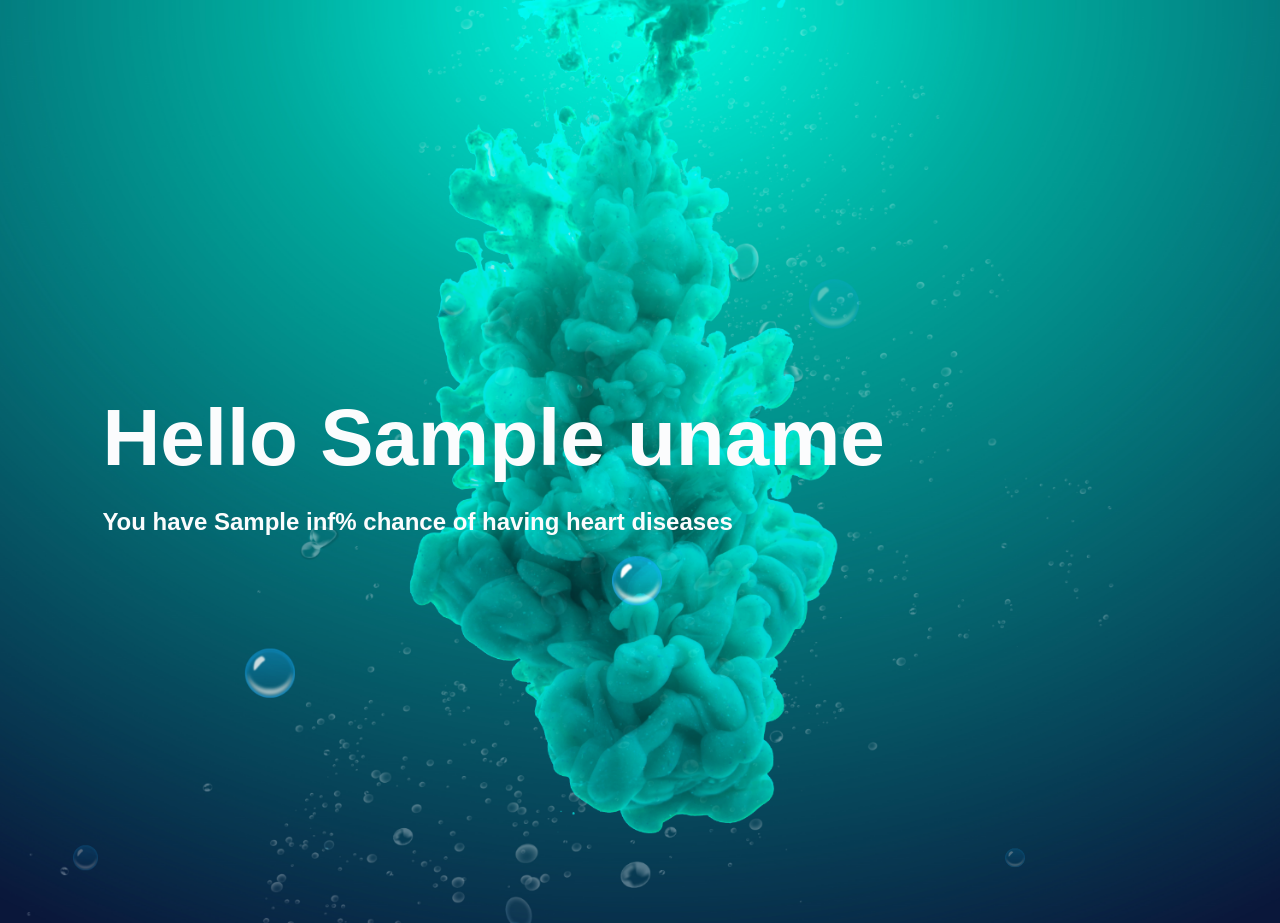
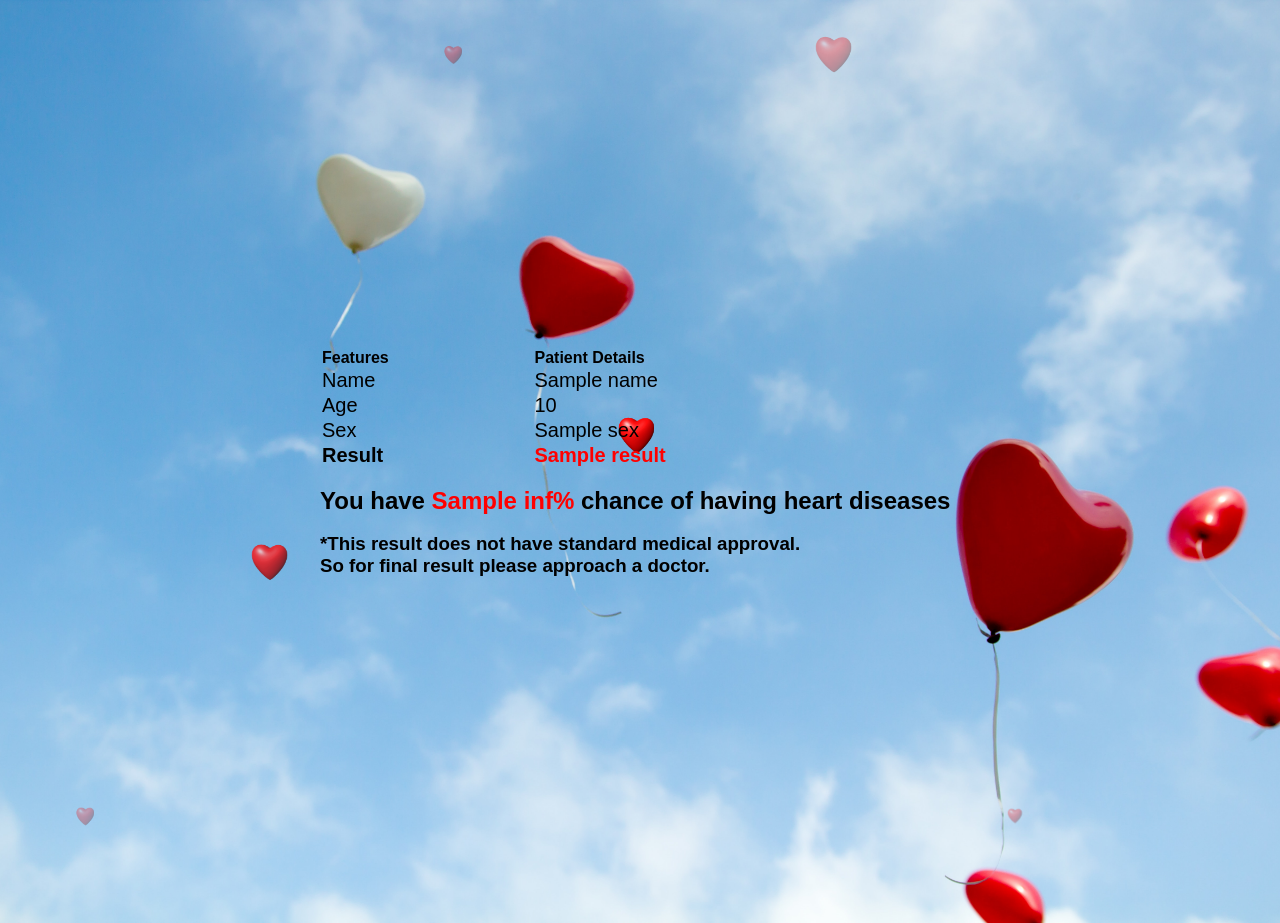
Before and after one commit to ivsumitkumar/Cardiovascular-Disease-Predictor, a Flask app: template templates/show.html in a window 1280 px wide. Run offline with Flask 3, Linux system fonts and the light colour scheme; the template is opened without the code that fills it: most values are stand-ins (such as "Sample title", 1, 10 or a date in 2020); parts of the project's set-up code (start-up, migrations or seed data) failed here and were passed over.

Commit message:
feat: new ui

```diff
--- a/main.py
+++ b/main.py
@@ -30,7 +30,10 @@ def hello_world():
         print(enter)
         infProb = clf.predict_proba([enter])
         x = infProb[0][1]*100
-        return render_template('show.html',uname=name,inf = int(x))
+        result=''
+        if x>50: result='you need to consult a doctor asap'
+        else: result='No need to worry'
+        return render_template('show.html',name=name,inf = int(x),age=age,sex='male' if sex==1 else 'female',result=result)
     return render_template('index.html')
 
 if __name__ == '__main__':
--- a/templates/show.html
+++ b/templates/show.html
@@ -2,42 +2,62 @@
 <html>
   <head>
     <style>
-    *{
+      * {
         margin: 0;
         padding: 0;
         font-family: sans-serif;
       }
-.hero{
+      .hero {
         width: 100%;
         height: 100vh;
-    background-image: url(static/background.png);
+        background: url(static/background.png);
         background-size: cover;
         background-position: center;
         position: relative;
         overflow: hidden;
       }
 
-.content{
-    color: #fbfcfd;
+      .content {
+        color: #000;
         position: absolute;
         top: 50%;
-    left: 8%;
+        left: 25%;
         transform: translateY(-50%);
         z-index: 2;
       }
+      .dataTable {
+        width: 100%;
+      }
+      .dataTable tr td {
+        font-size: 20px;
+      }
+      .dataTable th {
+        text-align: left;
+        font-weight: bolder;
+      }
+      .percent {
+        color: red;
+      }
 
-h1{
+      .result {
+        font-size: 20px;
+        font-weight: bold;
+      }
+      .result.value {
+        color: red;
+      }
+
+      h1 {
         font-size: 80px;
         margin: 10px 0 30px;
         line-height: 80px;
-
       }
-    .bubbles img{
+      .bubbles img {
         width: 50px;
         animation: bubble 4s linear infinite;
       }
 
-.bubbles{
+      .bubbles {
         width: 100%;
         display: flex;
         align-items: center;
@@ -45,65 +65,93 @@ h1{
         position: absolute;
         bottom: -70px;
       }
-    @keyframes bubble{
-    0%{
+      @keyframes bubble {
+        0% {
           transform: translateY(0);
           opacity: 0;
         }
-    50%{
+        50% {
           opacity: 1;
         }
-    70%{
+        70% {
           opacity: 1;
         }
-    100%{
-        transform: translateY(-80vh);
+        100% {
+          transform: translateY(-110vh);
           opacity: 0;
         }
       }
 
-.bubbles img:nth-child(1){
+      .bubbles img:nth-child(1) {
         animation-delay: 2s;
         width: 25px;
       }
-.bubbles img:nth-child(2){
+      .bubbles img:nth-child(2) {
         animation-delay: 1s;
       }
-.bubbles img:nth-child(3){
+      .bubbles img:nth-child(3) {
         animation-delay: 3s;
         width: 25px;
       }
-.bubbles img:nth-child(4){
+      .bubbles img:nth-child(4) {
         animation-delay: 4.5s;
       }
-.bubbles img:nth-child(5){
+      .bubbles img:nth-child(5) {
         animation-delay: 3s;
       }
-.bubbles img:nth-child(6){
+      .bubbles img:nth-child(6) {
         animation-delay: 6s;
         width: 20px;
       }
-.bubbles img:nth-child(7){
+      .bubbles img:nth-child(7) {
         animation-delay: 7s;
         width: 35px;
       }
     </style>
   </head>
   <body>
-
     <div class="hero">
       <div class="content">
-            <h1>Hello {{uname}}</h1>
-            <h2>You have {{inf}}% chance of having heart diseases</h2>
+        <table class="dataTable">
+          <tr>
+            <th>Features</th>
+            <th>Patient Details</th>
+          </tr>
+          <tr>
+            <td>Name</td>
+            <td>{{name}}</td>
+          </tr>
+          <tr>
+            <td>Age</td>
+            <td>{{age}}</td>
+          </tr>
+          <tr>
+            <td>Sex</td>
+            <td>{{sex}}</td>
+          </tr>
+          <tr>
+            <td class="result">Result</td>
+            <td class="result value">{{result}}</td>
+          </tr>
+        </table>
+        <!-- <h1>Hello {{name}}</h1> -->
+        <br />
+        <h2>
+          You have <span class="percent">{{inf}}%</span> chance of having heart
+          diseases
+        </h2>
+        <br />
+        <h3>*This result does not have standard medical approval.</h3>
+        <h3>So for final result please approach a doctor.</h3>
       </div>
       <div class="bubbles">
-            <img src="static/bubble.png">
-            <img src="static/bubble.png">
-            <img src="static/bubble.png">
-            <img src="static/bubble.png">
-            <img src="static/bubble.png">
-            <img src="static/bubble.png">
-            <img src="static/bubble.png">
+        <img src="static/heart2.png" />
+        <img src="static/heart2.png" />
+        <img src="static/heart2.png" />
+        <img src="static/heart2.png" />
+        <img src="static/heart2.png" />
+        <img src="static/heart2.png" />
+        <img src="static/heart2.png" />
       </div>
     </div>
   </body>
```
Also changed, not shown: templates/index.html (+14 -2 lines), static/background.png, static/background1.png (added), static/background2.png (added), static/heart2.png (added), 1 other file. Lines whose indentation alone changed are shown as unchanged.
